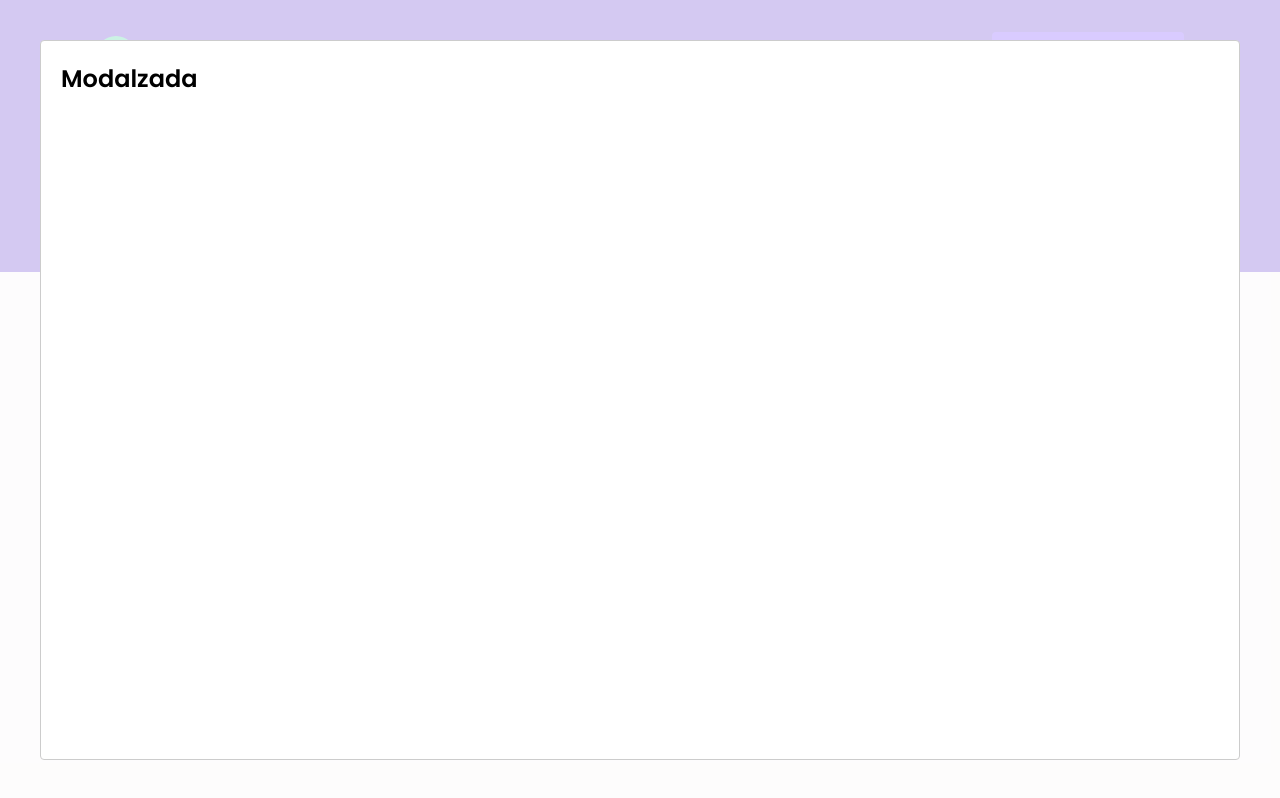
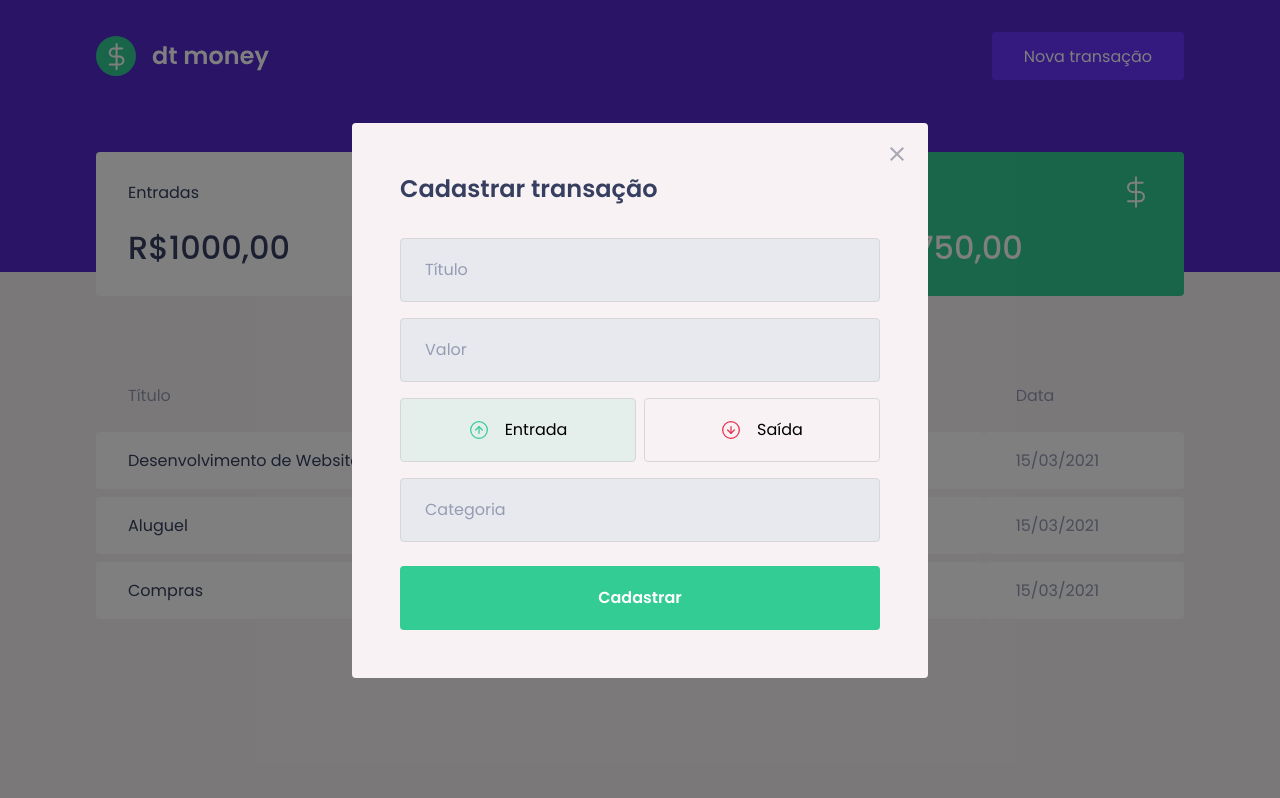
Before and after one commit to joaommmadureira/dtmoney, a React (Create React App) app: page / in a window 1280 px wide. Both pictures are taken after a click on the button "Nova transação". Built offline with nearby package versions, Linux system fonts and the light colour scheme; no server answers; what miragejs would draw is missing.

Commit message:
finishing styling the new transaction modal

```diff
--- a/package.json
+++ b/package.json
@@ -5,6 +5,7 @@
   "dependencies": {
     "axios": "^0.21.1",
     "miragejs": "^0.1.41",
+    "polished": "^4.1.1",
     "react": "^17.0.1",
     "react-dom": "^17.0.1",
     "react-modal": "^3.12.1",
@@ -13,7 +14,6 @@
     "web-vitals": "^1.0.1"
   },
   "devDependencies": {
-    "@types/react-modal": "^3.12.0",
     "@testing-library/jest-dom": "^5.11.4",
     "@testing-library/react": "^11.1.0",
     "@testing-library/user-event": "^12.1.10",
@@ -21,6 +21,7 @@
     "@types/node": "^12.0.0",
     "@types/react": "^17.0.0",
     "@types/react-dom": "^17.0.0",
+    "@types/react-modal": "^3.12.0",
     "@types/styled-components": "^5.1.9",
     "typescript": "^4.1.2"
   },
--- a/src/components/NewTransactionModal/index.tsx
+++ b/src/components/NewTransactionModal/index.tsx
@@ -1,4 +1,9 @@
+import { useState } from 'react';
 import Modal from 'react-modal';
+import closeImg from '../../assets/close.svg'
+import incomeImg from '../../assets/income.svg'
+import outcomeImg from '../../assets/outcome.svg'
+import { Container, TransctionTypeContainer, TypeBox } from './styles';
 
 interface NewTransactionModalProps {
     isOpen: boolean;
@@ -6,12 +11,63 @@
 }
 
 export function NewTransactionModal({isOpen , onRequestClose}: NewTransactionModalProps) {
+    const [type, setType] = useState('deposit');
+
     return(
         <Modal
             isOpen={isOpen}
             onRequestClose={onRequestClose}
+            overlayClassName="react-modal-overlay"
+            className="react-modal-content"
         >
-        <h2>Modalzada</h2>
+            <button
+                type="button"
+                onClick={onRequestClose}
+                className="react-modal-close"
+            >
+                <img src={closeImg} alt="Fechar"/>
+            </button>
+            <Container>
+                <h2>Cadastrar transação</h2>
+                <input type="text"
+                    placeholder="Título"
+                />
+
+                <input
+                    type="number"
+                    placeholder="Valor"
+                />
+
+                <TransctionTypeContainer>
+                    <TypeBox
+                        type="button"
+                        onClick={() => setType('deposit')}
+                        isActive={type === 'deposit'}
+                        activeColor="green"
+                    >
+                        <img src={incomeImg} alt="Entrada"/>
+                        <span>Entrada</span>
+                    </TypeBox>
+
+                    <TypeBox
+                        type="button"
+                        onClick={() =>  {setType('withdraw'); }}
+                        isActive={type === 'withdraw'}
+                        activeColor="red"
+                    >
+                        <img src={outcomeImg} alt="Saída"/>
+                        <span>Saída</span>
+                    </TypeBox>
+                </TransctionTypeContainer>
+
+                <input
+                    placeholder="Categoria"
+                />
+
+                <button type="submit">
+                    Cadastrar
+                </button>
+            </Container>
         </Modal>
     )
 }
--- a/src/components/NewTransactionModal/styles.ts
+++ b/src/components/NewTransactionModal/styles.ts
@@ -1 +1,100 @@
 import styled from 'styled-components';
+import { darken , transparentize } from 'polished';
+
+export const Container = styled.form`
+    h2 {
+        color: var(--text-title);
+        font-size: 1.5rem;
+        margin-bottom: 2rem;
+    }
+
+    input {
+        width: 100%;
+        padding: 0 1.5rem;
+        height: 4rem;
+        border-radius: 0.25rem;
+
+        border: 1px solid #d7d7d7;
+        background: #e7e9ee;
+
+        font-weight: 400;
+        font-size: 1rem;
+
+        &::placeholder {
+            color:var(--text-body)
+        }
+
+        & + input {
+            margin-top: 1rem;
+        }
+    }
+
+    button[type="submit"] {
+            width: 100%;
+            padding: 0 1.5rem;
+            height: 4rem;
+            background: var(--green);
+            color: #FFF;
+            border-radius: 0.25rem;
+            border: 0;
+            font-size: 1rem;
+            margin-top: 1.5rem;
+            font-weight: 600;
+
+            transition: filter 0.2s;
+
+            &:hover {
+                filter: brightness(0.9);
+            }
+    }
+`;
+
+export const TransctionTypeContainer = styled.div`
+        margin: 1rem 0;
+        display: grid;
+        grid-template-columns: 1fr 1fr;
+        gap: 0.5rem;
+`;
+
+interface TypeBoxProps {
+    isActive: boolean;
+    activeColor: 'green' | 'red';
+};
+
+const colors = {
+    green: '#33CC95',
+    red: '#E52E4D'
+};
+
+export const TypeBox = styled.button<TypeBoxProps>`
+    height: 4rem;
+    border: 1px solid #d7d7d7;
+    border-radius: 0.25rem;
+
+    background: ${(props) => props.isActive
+        ? transparentize(0.9, colors[props.activeColor])
+        : 'transparent'
+    };
+
+    display: flex;
+    align-items: center;
+    justify-content: center;
+
+    transition: border-color 0.2s;
+
+    &:hover {
+        border-color: ${darken(0.1, '#d7d7d7')};
+    }
+
+    img {
+        height: 20px;
+        width: 20px;
+    }
+
+    span {
+        display: inline-block;
+        margin-left: 1rem;
+        font-size: 1rem;
+        color: var(--text-tilte);
+    }
+`;
--- a/src/styles/global.ts
+++ b/src/styles/global.ts
@@ -50,4 +50,43 @@
         opacity: 0.6;
         cursor: not-allowed;
     }
+
+    .react-modal-overlay {
+        background: rgba(0, 0, 0, 0.5);
+
+        position: fixed;
+        top: 0;
+        bottom: 0;
+        right: 0;
+        left: 0;
+
+        display: flex;
+        align-items: center;
+        justify-content: center;
+    }
+
+    .react-modal-content {
+        width: 100%;
+        max-width: 576px;
+        background: var(--background);
+        padding: 3rem;
+        position: relative;
+        border-radius: 0.25rem;
+
+    }
+
+    .react-modal-close {
+        position: absolute;
+        right: 1.5rem;
+        top: 1.5rem;
+        border: 0;
+        background: transparent;
+
+        transition: filter 0.2s;
+
+        &:hover {
+            filter: brightness(0.8)
+        }
+    }
+
 `;
```
Also changed, not shown: 1 other file (tests, documents, lock files or other folders).
